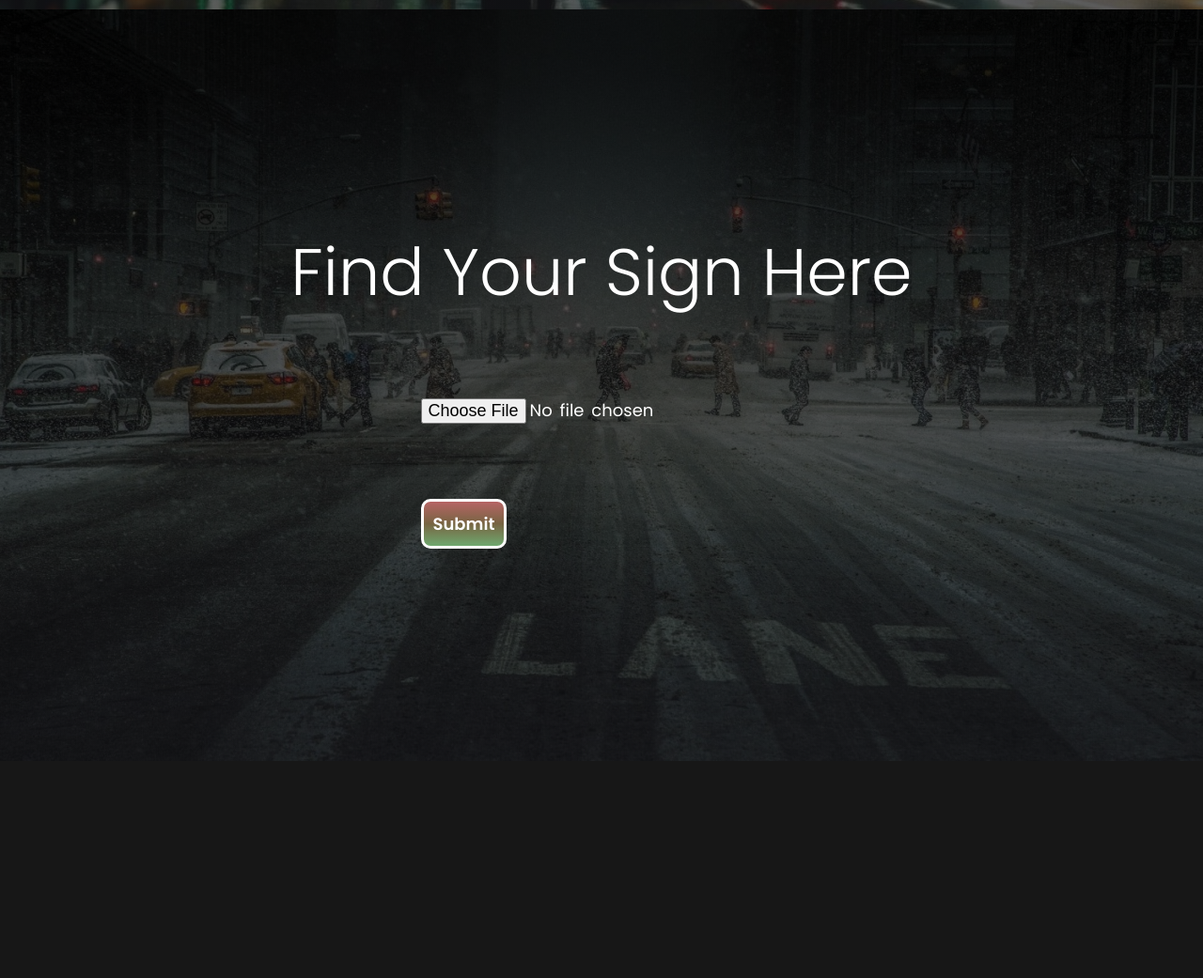
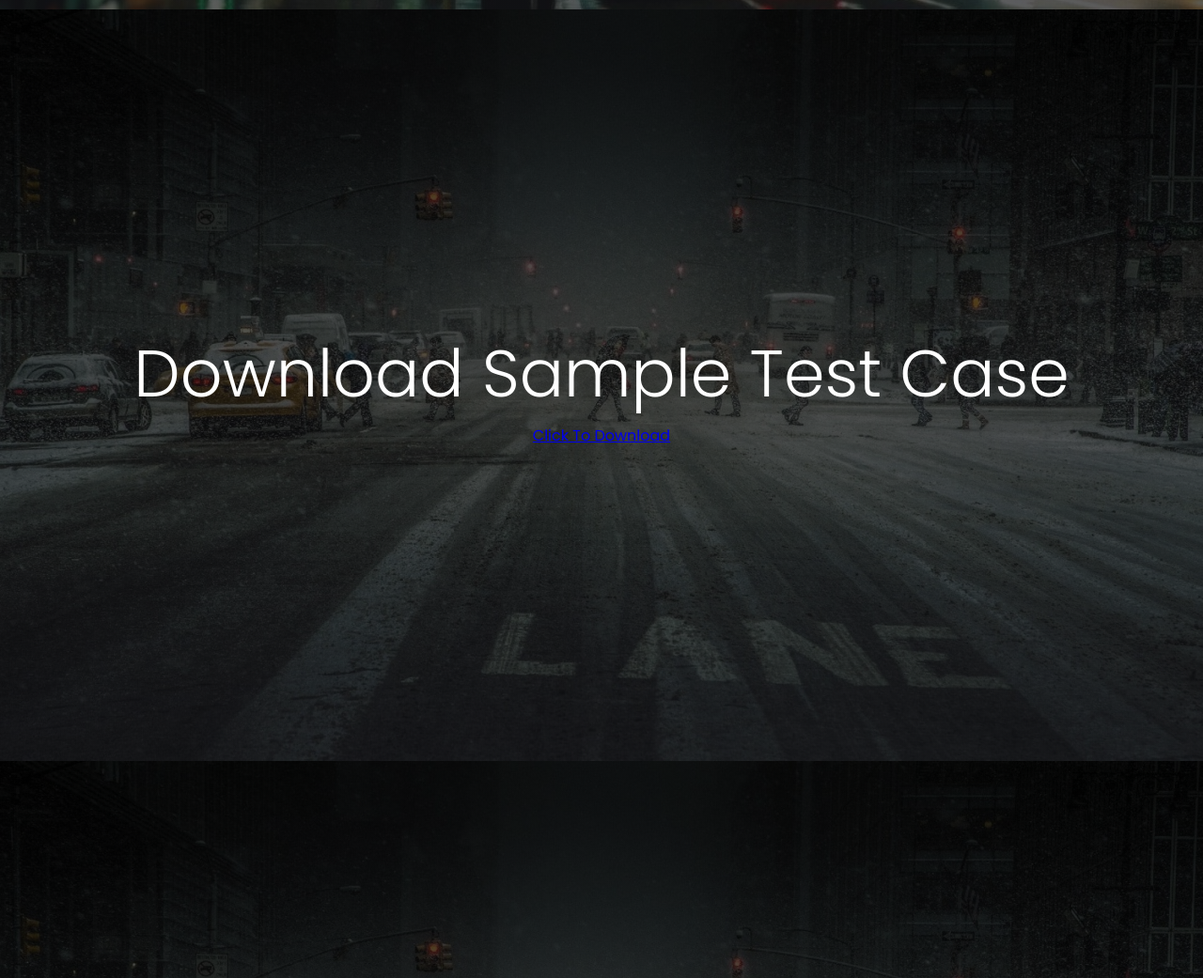
Before and after one commit to Gyany29/project, a Flask app: page / in a window 1280 px wide. Shown: the part 790-1831 px from the top of the page at 94% size. Before the commit the page ends 1600 px from the top, so only its background shows below. Run offline with Flask 2, Linux system fonts and the light colour scheme.

Commit message:
Update index.html

```diff
--- a/templates/index.html
+++ b/templates/index.html
@@ -244,12 +244,17 @@
     <div id="mySidenav" class="sidenav">
       <a href="#top">Home</a>
       <a href="#predict">Find Your Traffic Sign</a>
+      <a href="#download">Download sample Case</a>
       <a href="javascript:void(0)" onclick="closeNav()">Close</a>
     </div>
     <section class="top" id="top">
       <h1>Welcome To our Project</h1>
       <a href="#predict">Predict Your Sign</a>
       <h2>{{value_text}}</h2>
+    </section>
+     <section class="predict" id="download">
+      <h1>Download Sample Test Case</h1>
+      <a href="/images/00000.png" download>Click To Download</a>
     </section>
     <section class="predict" id="predict">
       <h1>Find Your Sign Here</h1>
```
